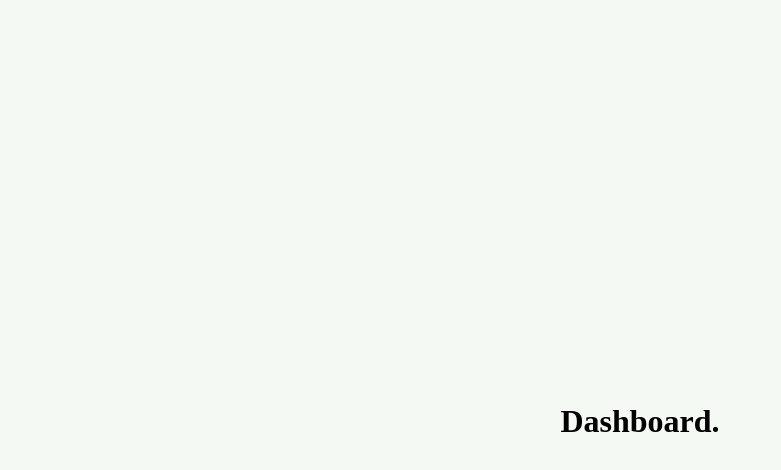
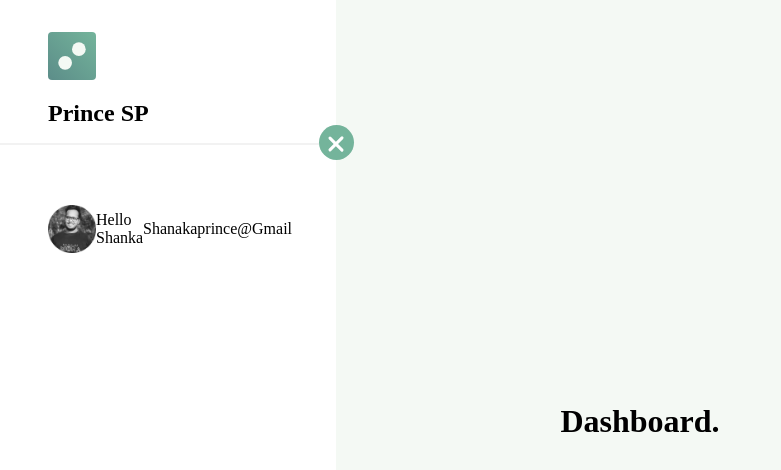
Before and after one commit to shanakasp/React-SideBar, a React (Create React App) app: page / in a window 1280 px wide. Shown: the top 470 px of the page, without its empty margins (0-781 px from the left). Built offline with nearby package versions, Linux system fonts and the light colour scheme; the HTML template or start-up script is replaced by a standard one.

Commit message:
changed 3 files

```diff
--- a/src/components/Sidebar.jsx
+++ b/src/components/Sidebar.jsx
@@ -1,8 +1,34 @@
 import React from 'react'
+import Icon from "../Images/Icon.svg"
+import Profile from "../Images/profile.png"
+import Dashboard from "../Images/dashboard.svg"
+import Transactions from "../Images/transactions.svg"
+import Performance from "../Images/performance.svg"
+import News from "../Images/news.svg"
+import Settings from "../Images/settings.svg"
+import Support from '../pages/Support'
 
-function Sidebar() {
+
+const Sidebar=() => {
   return (
-    <div></div>
+    <div className='sidebar'>
+    <div className='logoContainer'>
+     <img src={Icon} alt='Icon' className='logo' /></div>
+     <h2 className='title'>Prince SP</h2>
+     <div className='burgerContainer'>
+     <div className='burgerTrigger'></div>
+     <div className='burgerMenu'></div>
+     </div>
+    <div className='profileContainer'>
+      <img src={Profile} alt='profile' className='profile'/>
+      <p className='name'>Hello Shanka</p>
+      <p>shanakaprince@gmail</p>
+    </div>
+
+
+     </div>
+
+
   )
 }
 
```
Also changed, not shown: src/Images/profile.png.
